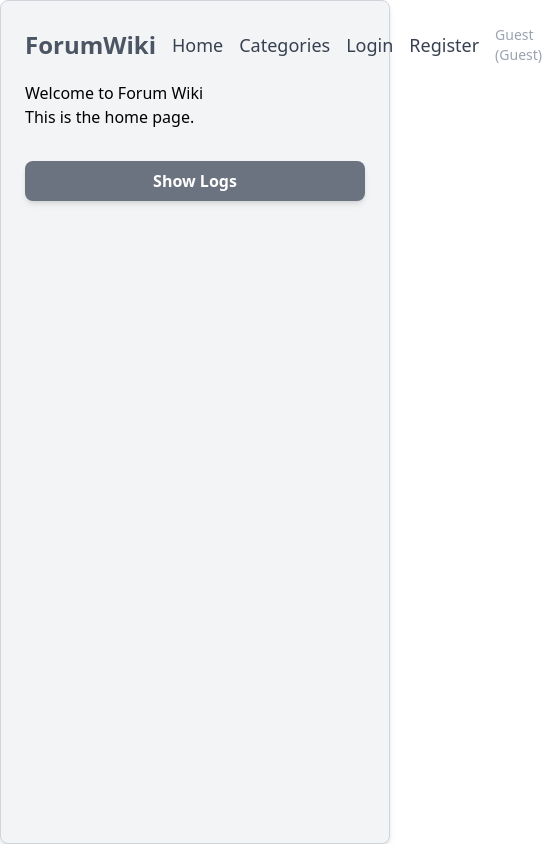
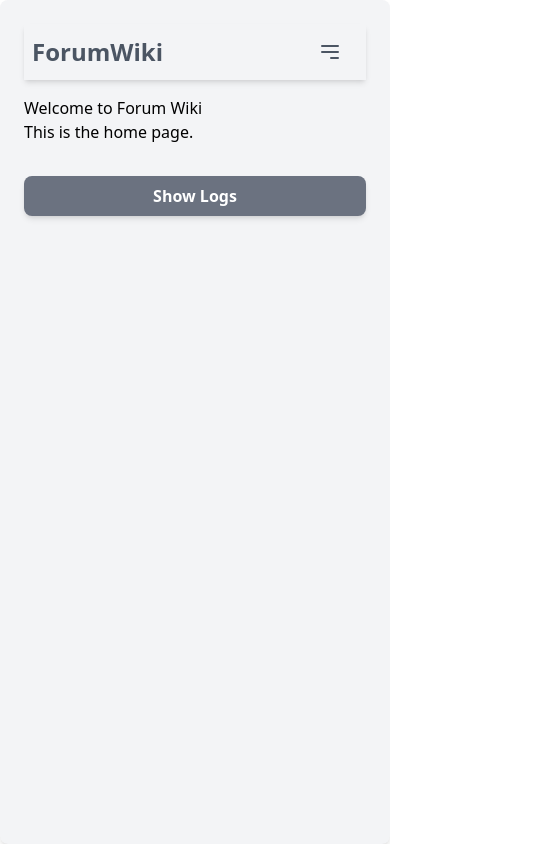
Before and after one commit to Tig-13/ForumWiki, a React (Create React App) app in the folder client/: page / in a window 390 px wide. Shown: the whole page, 542 px wide, since content can reach past the window. Built offline with nearby package versions, Linux system fonts and the light colour scheme.

Commit message:
feat: mobile version, proper alignment

```diff
--- a/client/src/App.js
+++ b/client/src/App.js
@@ -40,7 +40,7 @@ const App = () => {
 
     return (
         <Router>
-            <div className="flex flex-col border border-gray-300 bg-gray-100 gap-4 p-6 rounded-lg shadow-md min-h-screen">
+            <div className="flex flex-col bg-gray-100 gap-4 p-6 rounded-lg shadow-md min-h-screen">
                 <Header user={user} onLogout={handleLogout} />
                 <Routes>
                     <Route path="/" element={<Home />} />
--- a/client/src/components/Header.js
+++ b/client/src/components/Header.js
@@ -1,8 +1,9 @@
-import React from 'react';
+import React, { useState } from 'react';
 import { Link, useNavigate } from 'react-router-dom';
 
 const Header = ({ user, onLogout }) => {
     const navigate = useNavigate();
+    const [isMenuOpen, setIsMenuOpen] = useState(false);
 
     const handleLogout = () => {
         onLogout();
@@ -10,13 +11,22 @@ const Header = ({ user, onLogout }) => {
     };
 
     return (
-        <header className="flex flex-row items-center gap-4">
-            <Link to="/" className="text-2xl font-bold text-gray-600 hover:text-gray-500 transition-colors duration-300">
-                ForumWiki
-            </Link>
-            <nav className="flex flex-row gap-4 w-full items-center">
-
-                <ul className="flex flex-row list-none gap-4 text-lg">
+        <header className="flex flex-col md:flex-row items-center justify-between px-4 py-3 bg-gray-100 shadow-md">
+            <div className="flex items-center justify-between w-full md:w-auto mr-4">
+                <Link to="/" className="text-2xl font-bold text-gray-600 hover:text-gray-500 transition-colors duration-300">
+                    ForumWiki
+                </Link>
+                <button
+                    className="text-gray-600 md:hidden"
+                    onClick={() => setIsMenuOpen(!isMenuOpen)}
+                >
+                    <svg xmlns="http://www.w3.org/2000/svg" fill="none" viewBox="0 0 24 24" stroke="currentColor" className="w-6 h-6">
+                        <path strokeLinecap="round" strokeLinejoin="round" strokeWidth="2" d="M4 6h16M4 12h16m-7 6h7" />
+                    </svg>
+                </button>
+            </div>
+            <nav className={`md:flex ${isMenuOpen ? 'flex' : 'hidden'} flex-col md:flex-row md:items-center md:gap-6 w-full`}>
+                <ul className="flex flex-col md:flex-row gap-4 text-lg md:w-auto">
                     <li><Link to="/" className="text-gray-700 hover:text-gray-500 transition-colors duration-300">Home</Link></li>
                     <li><Link to="/categories" className="text-gray-700 hover:text-gray-500 transition-colors duration-300">Categories</Link></li>
                     {user.role === 'Admin' && (
@@ -24,8 +34,7 @@ const Header = ({ user, onLogout }) => {
                     )}
                 </ul>
 
-
-                <ul className="flex flex-row list-none gap-4 ml-auto text-lg items-center">
+                <ul className="flex flex-col md:flex-row gap-4 ml-auto text-lg items-center md:justify-end md:w-auto">
                     {user.username === 'Guest' ? (
                         <>
                             <li><Link to="/login" className="text-gray-700 hover:text-gray-500 transition-colors duration-300">Login</Link></li>
@@ -34,7 +43,6 @@ const Header = ({ user, onLogout }) => {
                     ) : (
                         <li><button onClick={handleLogout} className="text-gray-700 hover:text-gray-500 transition-colors duration-300">Logout</button></li>
                     )}
-
                     <li className="text-gray-400 text-sm">{user.username} ({user.role})</li>
                 </ul>
             </nav>
--- a/client/src/components/Posts.js
+++ b/client/src/components/Posts.js
@@ -184,16 +184,18 @@ const Posts = ({ user }) => {
             ) : (
                 <ul className="space-y-6">
                     {posts.map((post) => (
-                        <li key={post.id} className="p-4 bg-gray-100 rounded-lg shadow-md">
+                        <li key={post.id} className="p-4 bg-gray-100 rounded-lg shadow-md ">
                             <h3 className="text-xl font-semibold text-gray-800 mb-2">{post.title}</h3>
                             <p className="text-gray-700 mb-4">{post.content}</p>
 
+                            <div className="mb-2">
                                 <LikeButtons
                                     isLiked={likedPosts[post.id]}
                                     likes={post.likes}
                                     onLike={() => handleLikePost(post.id)}
                                     onUnlike={() => handleUnlikePost(post.id)}
                                 />
+                            </div>
 
                             <ul className="space-y-4">
                                 {comments[post.id]?.map((comment) => (
```
Lines whose indentation alone changed are shown as unchanged.
